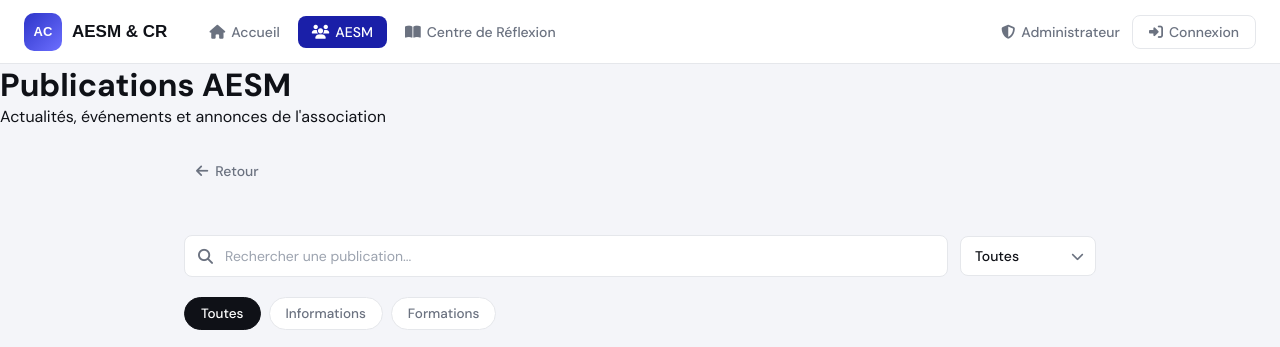
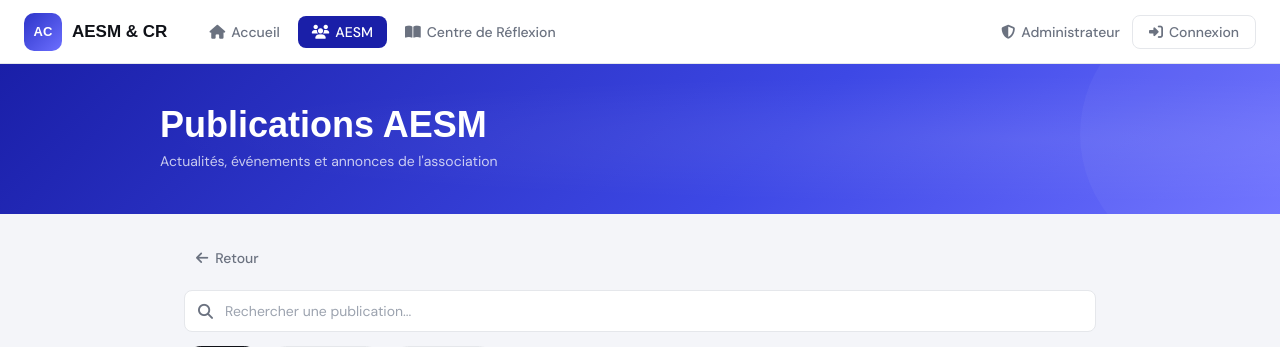
Before and after one commit to Nandrianina-Building/aesm-project, a Django app: page /aesm/list_publication_aesm/ in a window 1280 px wide. Shown: the top 347 px of the page. Run offline with Django 5.2, Linux system fonts and the light colour scheme; data comes from the database, SQL or seed files in the repository.

Commit message:
Update publication.css

```diff
--- a/aesm/static/css/publication.css
+++ b/aesm/static/css/publication.css
@@ -12,6 +12,7 @@
   --accent: #6c6fff;
   --white: #ffffff;
   --bg: #f4f5f9;
+  --card-bg: #ffffff;
   --text-primary: #0f1117;
   --text-muted: #6b7280;
   --text-light: #9ca3af;
@@ -209,14 +209,61 @@ a {
   margin: 4px 0;
 }
 
-/* ── PAGE WRAPPER ── */
+/* ── HERO ── */
+.hero {
+  background: linear-gradient(
+    135deg,
+    var(--blue-dark) 0%,
+    var(--blue-light) 60%,
+    var(--accent) 100%
+  );
+  padding: 40px 32px 44px;
+  position: relative;
+  overflow: hidden;
+}
+.hero::before {
+  content: "";
+  position: absolute;
+  inset: 0;
+  background: radial-gradient(
+    ellipse at 80% 50%,
+    rgba(255, 255, 255, 0.07) 0%,
+    transparent 60%
+  );
+}
+.hero::after {
+  content: "";
+  position: absolute;
+  top: -60px;
+  right: -60px;
+  width: 260px;
+  height: 260px;
+  background: rgba(255, 255, 255, 0.04);
+  border-radius: 50%;
+}
+.hero-content {
+  position: relative;
+  max-width: 960px;
+  margin: 0 auto;
+}
+.hero h1 {
+  font-family: var(--font-head);
+  font-size: clamp(24px, 5vw, 36px);
+  font-weight: 800;
+  color: white;
+  margin-bottom: 6px;
+}
+.hero p {
+  font-size: 14px;
+  color: rgba(255, 255, 255, 0.75);
+}
+
+/* ── PAGE WRAP ── */
 .page-wrap {
   max-width: 960px;
   margin: 0 auto;
   padding: 0 24px 60px;
 }
-
-/* Back link */
 .back-link {
   display: inline-flex;
   align-items: center;
@@ -224,7 +271,7 @@ a {
   font-size: 14px;
   font-weight: 500;
   color: var(--text-muted);
-  margin: 28px 0 20px;
+  margin: 28px 0 16px;
   padding: 7px 12px;
   border-radius: var(--radius-sm);
   transition: all 0.18s;
@@ -234,25 +281,22 @@ a {
   color: var(--text-primary);
 }
 
-/* Page title */
-.page-title h1 {
-  font-family: var(--font-head);
-  font-size: clamp(22px, 4vw, 30px);
-  font-weight: 800;
+/* Results count */
+.results-info {
+  font-size: 13px;
+  color: var(--text-muted);
+  margin-bottom: 16px;
+}
+.results-info strong {
   color: var(--text-primary);
-  margin-bottom: 6px;
-}
-.page-title p {
-  font-size: 14px;
-  color: var(--text-muted);
 }
 
-/* ── SEARCH + FILTER BAR ── */
+/* ── SEARCH + FILTER ── */
 .search-bar {
   display: flex;
   align-items: center;
   gap: 12px;
-  margin: 28px 0 20px;
+  margin-bottom: 14px;
   flex-wrap: wrap;
 }
 .search-wrap {
@@ -291,8 +335,9 @@ a {
   color: var(--text-light);
 }
 
-/* Category select (mobile-friendly dropdown for small screens) */
+/* Mobile select */
 .cat-select-wrap {
+  display: none;
   position: relative;
 }
 .cat-select-wrap i {
@@ -316,19 +361,18 @@ a {
   background: var(--white);
   cursor: pointer;
   outline: none;
-  transition: border-color 0.18s;
-  min-width: 130px;
+  width: 100%;
 }
 .cat-select:focus {
   border-color: var(--blue-mid);
 }
 
-/* Category pills (desktop) */
+/* Category pills */
 .cat-pills {
   display: flex;
   gap: 8px;
   flex-wrap: wrap;
-  margin-bottom: 24px;
+  margin-bottom: 22px;
 }
 .cat-pill {
   padding: 7px 16px;
```
Also changed, not shown: other parts of aesm/static/css/publication.css (+123 -43 lines).
